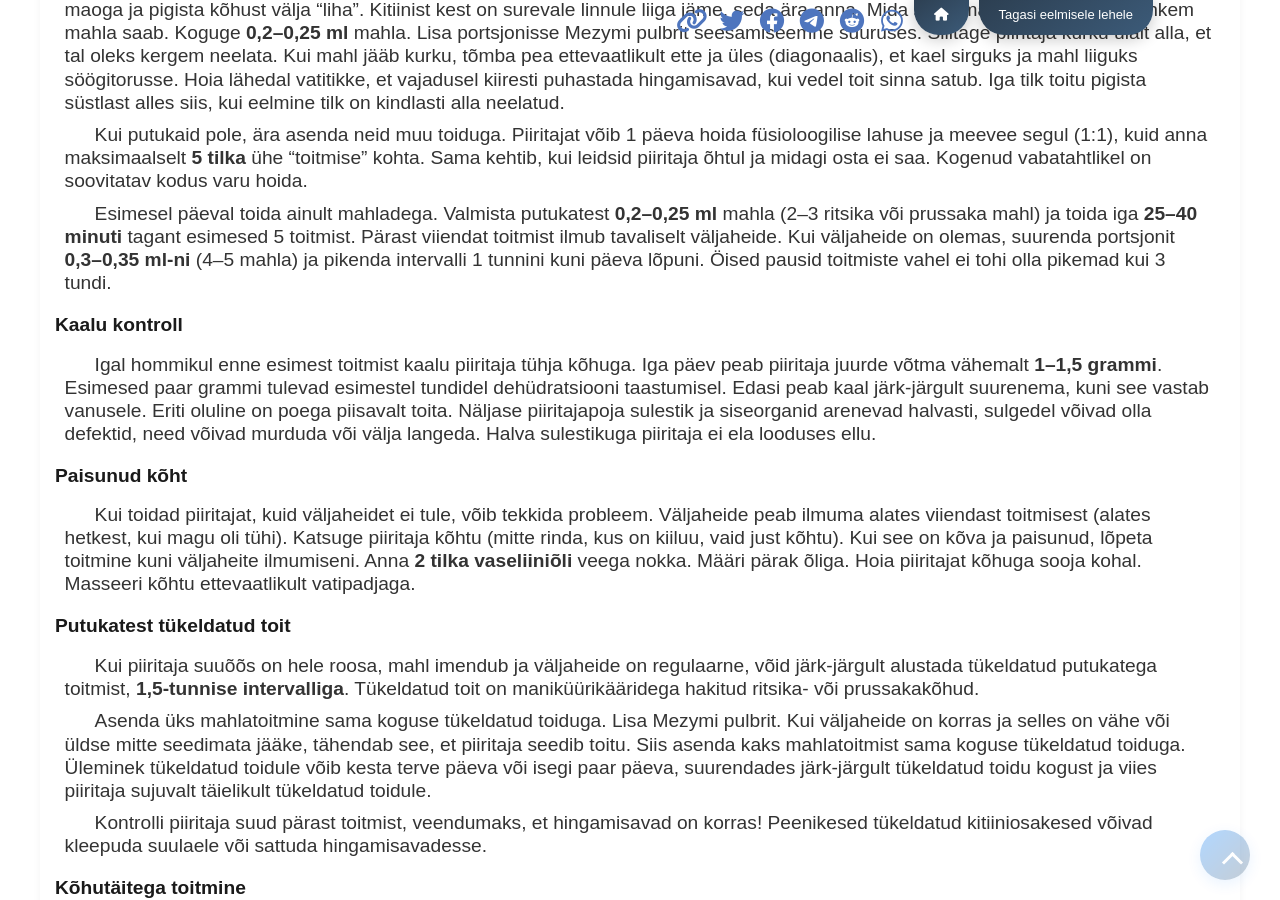
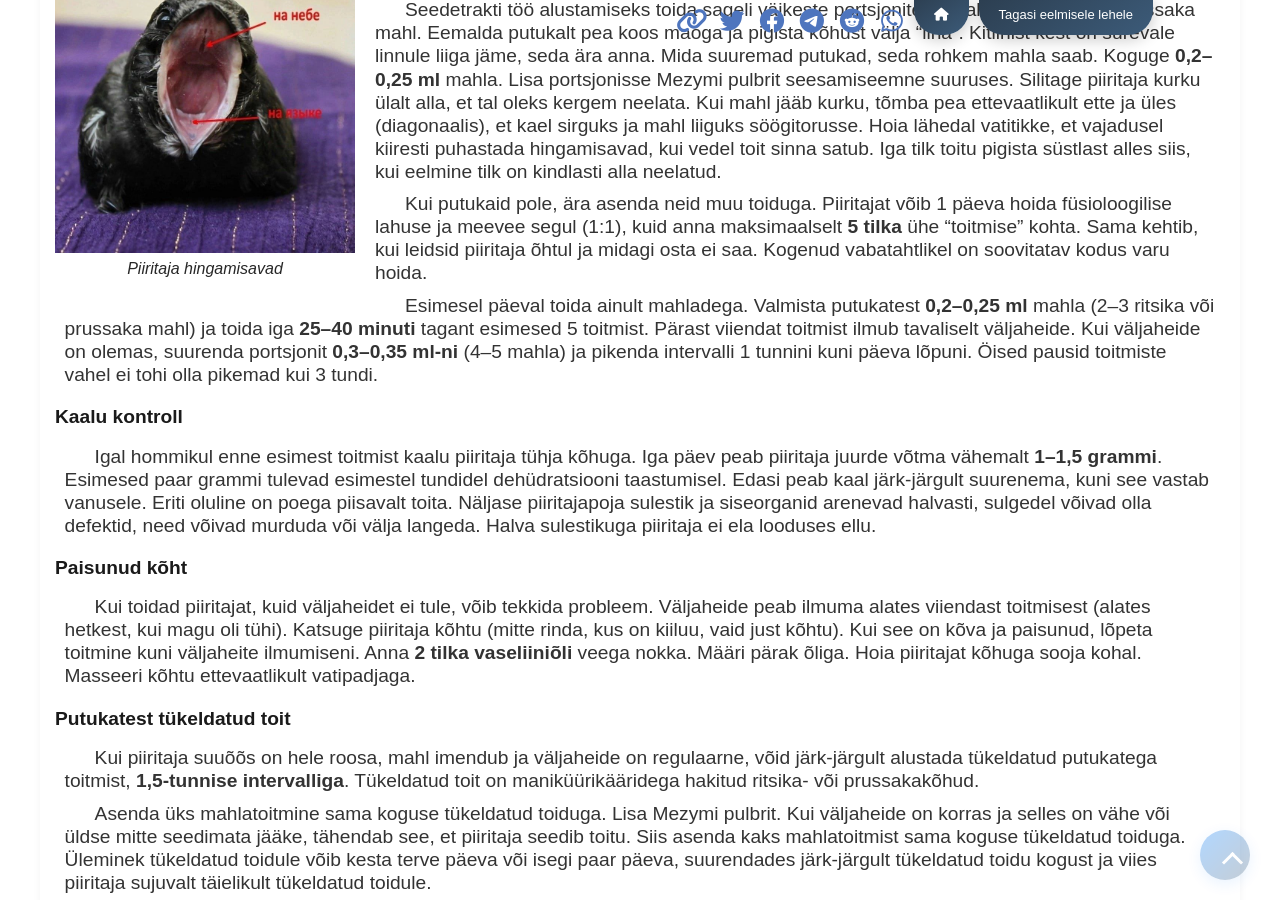
Before and after one commit to loodus-wiki/apus-apus, a Jekyll site: the page built from docs/est/exhaustion.md, in a window 1280 px wide and 900 px high, scrolled down 3320 px. Built offline with Jekyll 4.4.1, drawn with Linux system fonts in a browser that asks for light colours.

Commit message:
inserted-pics

```diff
--- a/docs/est/exhaustion.md
+++ b/docs/est/exhaustion.md
@@ -138,6 +138,11 @@ Esmalt anna piiritaja nokka **0,2–0,3 ml** füsioloogilise lahuse ja meevee se
 
 Noka avamiseks hoia piiritaja pead ühe käe sõrmedega külgedelt, teisega tõmba nahast (koos sulgedega, mitte ainult sulgedest) nokk õrnalt allapoole. Avatud nokka saab sõrmega fikseerida. Ära pigista nokka külgedelt, see vigastab liigest. Ära hoia nokka otstest ega ava nii – see võib alalõua murda.
 
+<figure class="image-float">
+ <img src="../assets/images/respiratory_slit.jpg" alt="Piiritaja hingamisavad" width="300">
+  <figcaption>Piiritaja hingamisavad</figcaption>
+</figure>
+
 Oota 20 minutit. Lind peab kogu aeg olema soojas. Mugav on hoida soojenduskotti süles ja piiritajat käes selle kohal.
 
 Seedetrakti töö alustamiseks toida sageli väikeste portsjonitega. Valmista ritsika või prussaka mahl. Eemalda putukalt pea koos maoga ja pigista kõhust välja “liha”. Kitiinist kest on surevale linnule liiga jäme, seda ära anna. Mida suuremad putukad, seda rohkem mahla saab. Koguge **0,2–0,25 ml** mahla. Lisa portsjonisse Mezymi pulbrit seesamiseemne suuruses. Silitage piiritaja kurku ülalt alla, et tal oleks kergem neelata. Kui mahl jääb kurku, tõmba pea ettevaatlikult ette ja üles (diagonaalis), et kael sirguks ja mahl liiguks söögitorusse. Hoia lähedal vatitikke, et vajadusel kiiresti puhastada hingamisavad, kui vedel toit sinna satub. Iga tilk toitu pigista süstlast alles siis, kui eelmine tilk on kindlasti alla neelatud.
```
Also changed, not shown: docs/ru/exhaustion.md (+2 -2 lines).
